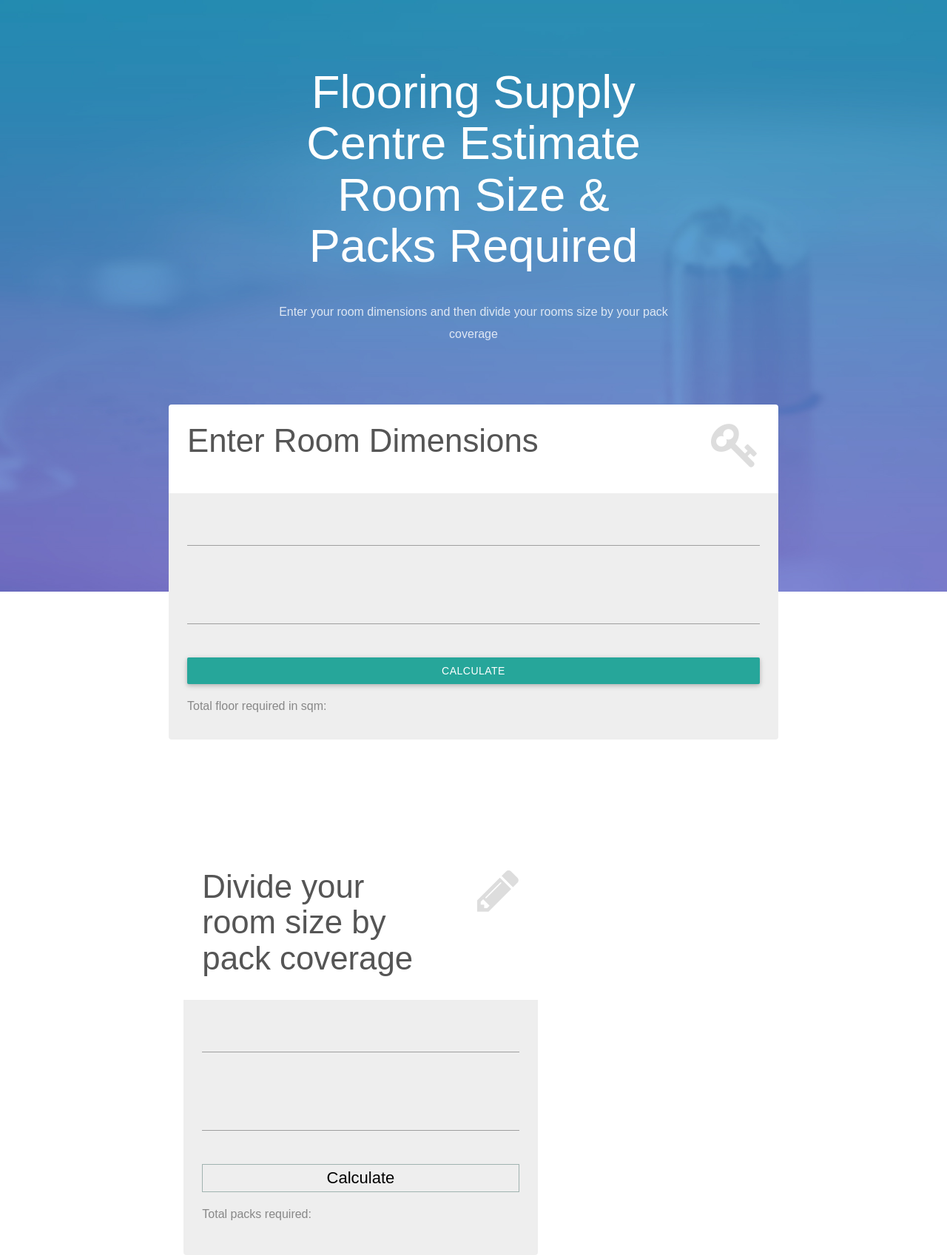
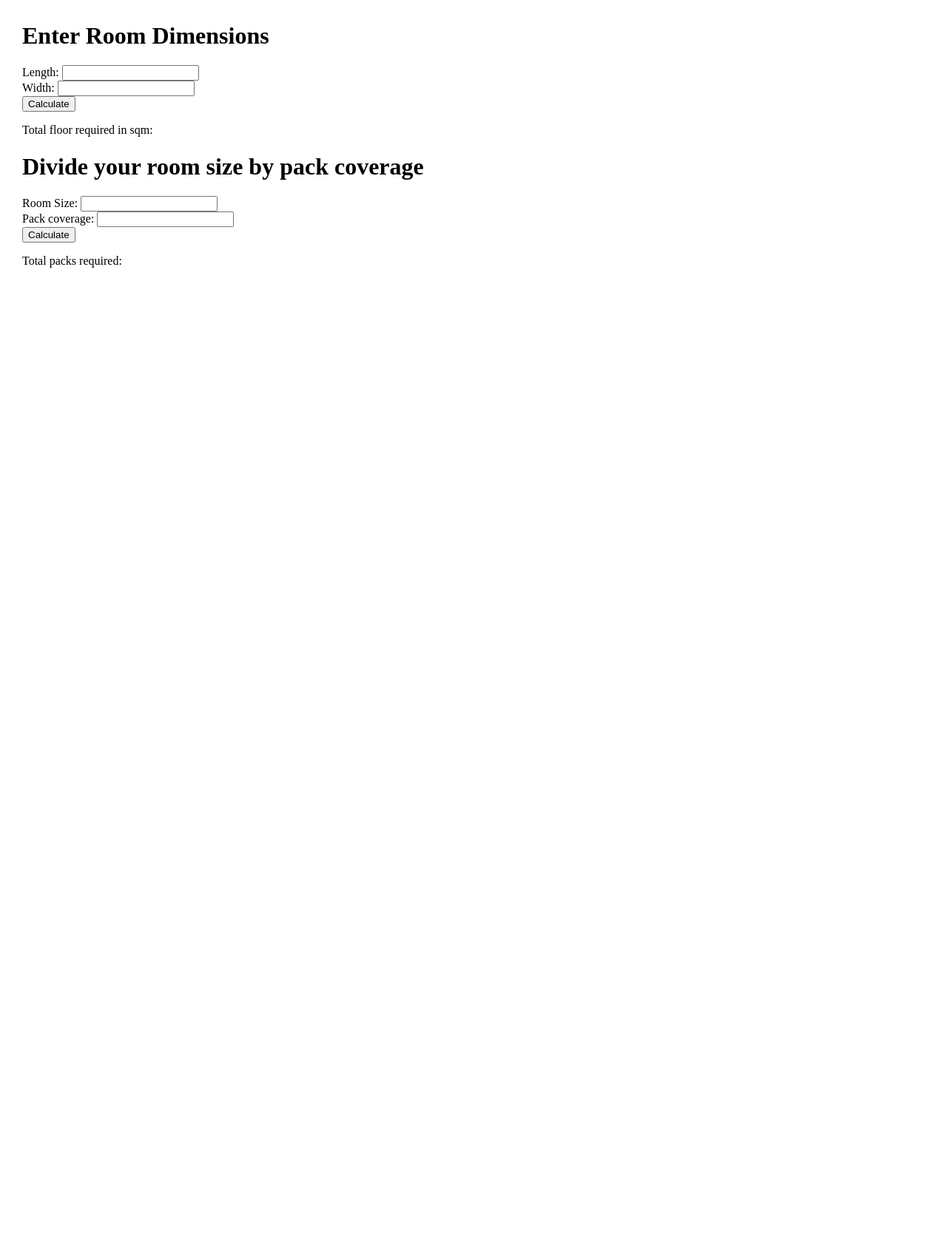
Before and after one commit to Lawqq/floorcalcu, a PHP site: page / in a window 1280 px wide. Shown: the whole page at 74% size. After the commit the page ends 362 px from the top, so only its background shows below. Run offline with PHP 8.4, Linux system fonts and the light colour scheme.

Commit message:
removal of css coz it was bad

```diff
--- a/index.php
+++ b/index.php
@@ -2,105 +2,30 @@
 	<html>
 		<head>
 			<meta charset=utf-8 />
-		<title>Flooring Supply Centre - Flooring Estimate</title>
-		<link rel="stylesheet" href="http://fonts.googleapis.com/css?family=Roboto:400,100,300,500">
-        <link rel="stylesheet" href="assets/bootstrap/css/bootstrap.min.css">
-        <link rel="stylesheet" href="assets/font-awesome/css/font-awesome.min.css">
-		<link rel="stylesheet" href="assets/css/form-elements.css">
-        <link rel="stylesheet" href="assets/css/style.css">
-        <link href="https://fonts.googleapis.com/icon?family=Material+Icons" rel="stylesheet">
-        <link href="../css/materialize.css" type="text/css" rel="stylesheet" media="screen,projection"/>
-        <link href="../css/style.css" type="text/css" rel="stylesheet" media="screen,projection"/>
+			<title>Flooring Supply Centre</title>
 			<style type="text/css">
 			body {margin: 30px;}
 			</style>
 		</head>
 <body>
-
-	    <div class="top-content">
-
-            <div class="inner-bg">
-                <div class="container">
-
-                    <div class="row">
-                        <div class="col-sm-8 col-sm-offset-2 text">
-                            <h1><strong>Flooring Supply Centre</strong> Estimate Room Size &amp; Packs Required</h1>
-                            <div class="description">
-                            	<p>Enter your room dimensions and then divide your rooms size by your pack coverage</p>
-                            </div>
-                        </div>
-                    </div>
-
-                    <div class="form-box">
-	                        	<div class="form-top">
-	                        		<div class="form-top-left">
-										<h3>Enter Room Dimensions</h3>
-											</div>
-											<div class="form-top-right">
-	                        			<i class="fa fa-key"></i>
-	                        		</div>
-	                        		</div>
-								<div class="form-bottom">
-				                    <form role="form" action="" method="post" class="login-form">
-				                    	<div class="form-group">
-				                    		<label class="sr-only" for="form-username">Length: </label><input type="text" id="firstNumber" /><br>
-				                    		</div>
-				                    <div class="form-group">
-				                       <label class="sr-only" for="form-username">
-											Width: </label><input type="text" id="secondNumber" /><br>
-			<input type="submit" class="btn" onClick="multiplyBy()" Value="Calculate" />
-			</div>
-
-			<p>Total floor required in sqm:<br>
-			<span id = "result"></span>
-			</p>
+	<h1> Enter Room Dimensions </h1>
+		<form>
+			Length: <input type="text" id="firstNumber" /><br>
+			Width: <input type="text" id="secondNumber" /><br>
+			<input type="button" onClick="multiplyBy()" Value="Calculate" />
 		</form>
-			</div>
-			</div>
-			</div>
-			</div>
+					<p>Total floor required in sqm: <br>
+						<span id = "result"></span> </p>
 
 
-				<div class="col-sm-1 middle-border"></div>
-                        <div class="col-sm-1"></div>
-
-                        <div class="col-sm-5">
-
-                        	<div class="form-box">
-                        		<div class="form-top">
-	                        		<div class="form-top-left">
 		<form>
-				<H3> Divide your room size by pack coverage </H3>
-				</div>
-					<div class="form-top-right">
-	                        			<i class="fa fa-pencil"></i>
-	                        				</div>
-	                            </div>
-	                            <div class="form-bottom">
-				                    <form role="form" action="" method="post" class="registration-form">
-				                    	<div class="form-group">
-				                    		<label class="sr-only" for="form-first-name">
-				Room Size(sqm): </label> <input type="text" id="thirdNumber" /><br>
-				</div>
-				<div class="form-group">
-				                        	<label class="sr-only" for="form-last-name">
-				Pack coverage: </label><input type="text" id="fourthNumber" /><br>
+			<H1> Divide your room size by pack coverage </H1>
+			Room Size: <input type="text" id="thirdNumber" /><br>
+			Pack coverage: <input type="text" id="fourthNumber" /><br>
 			<input type="button" onClick="divideBy()" Value="Calculate" />
-				</div>
 		</form>
 						<p>Total packs required: <br>
-				<span id = "result2"></span>
-				</p>
-				         </div>
-                        	</div>
-
-                        </div>
-                    </div>
-
-                </div>
-            </div>
-
-        </div>
+						<span id = "result2"></span></p>
 
 <script type="text/javascript">
 		function multiplyBy()
@@ -116,10 +41,6 @@
         num4 = document.getElementById("fourthNumber").value;
 document.getElementById("result2").innerHTML = num3 / num4;
 } </script>
-										 	<script src="assets/js/jquery-1.11.1.min.js"></script>
-									        <script src="assets/bootstrap/js/bootstrap.min.js"></script>
-									        <script src="assets/js/jquery.backstretch.min.js"></script>
-									        <script src="assets/js/scripts.js"></script>
 
 	</body>
 </html>
```
Lines whose indentation alone changed are shown as unchanged.
